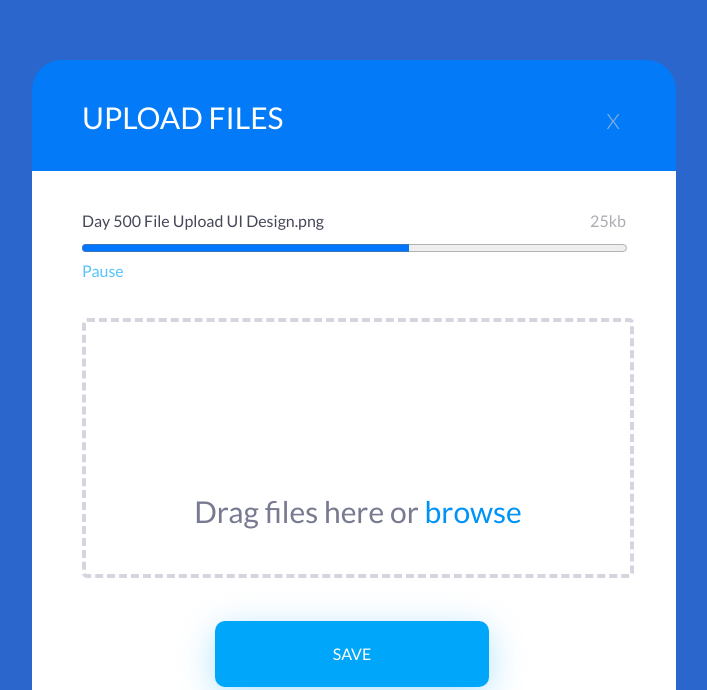
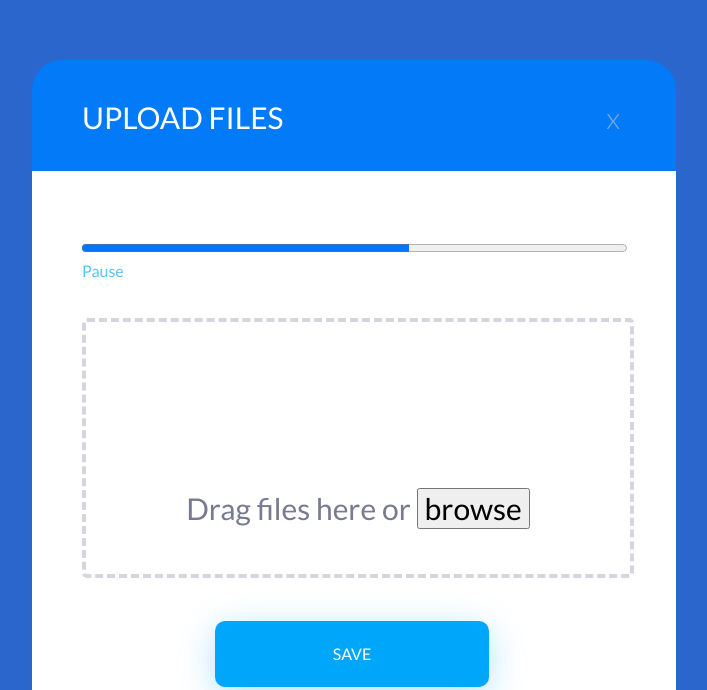
Before and after one commit to HukovaNastya/Upload-files, a plain HTML site: page drog & drop/index.html in a window 1280 px wide. Shown: the part 185-875 px from the top of the page, without its empty margins (286-993 px from the left). Drawn offline with Linux system fonts and the light colour scheme.

Commit message:
Update index.html

```diff
--- a/drog & drop/index.html
+++ b/drog & drop/index.html
@@ -29,10 +29,10 @@
             <div class="progress__inner">
                 <div class="progress__inner-info">
                     <div class="info-title">
-                        <p>Day 500 File Upload UI Design.png</p>
+                        <p></p>
                     </div>
                     <div class="info-text">
-                        <p>  25kb</p>
+                        <p>  </p>
                     </div>
                 </div>
                 <div class="progress__inner-loaded">
@@ -46,11 +46,11 @@
                         <img src="img/cloud-computing.png" alt="">
                     </div>
                     <div class="drog-space-text">
-                        <p>Drag files here or <span> browse </span></p>
+                        <p>Drag files here or <span> <button class="btn drog-space-download">browse</button> </span></p>
                     </div>
                 </div>
                <div class="progress__inner__btn">
-                   <button>SAVE</button>
+                   <button class="btn  drog-space-save">SAVE</button>
                </div>
             </div>
         </div>
```
